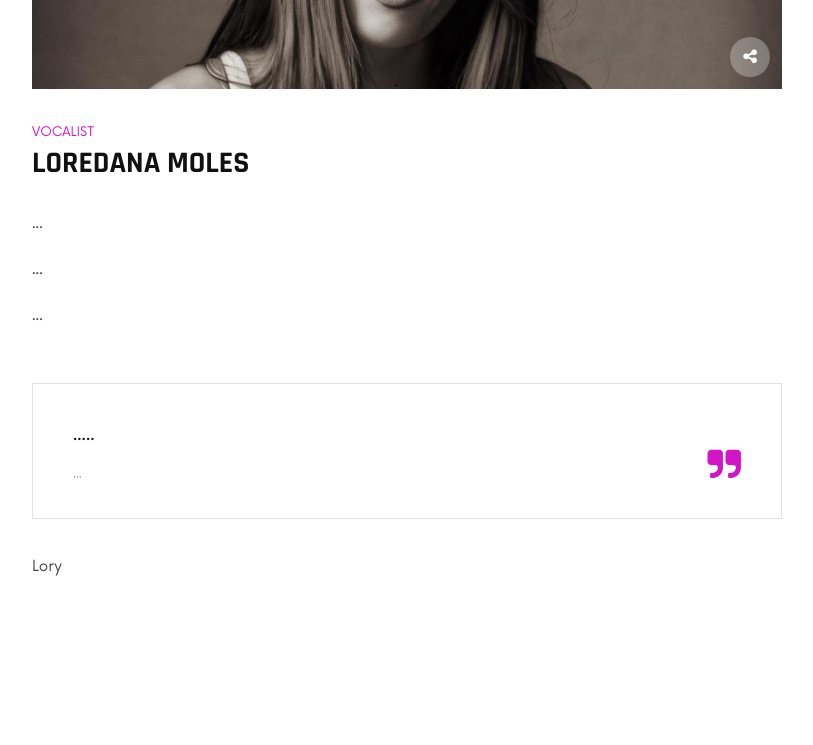
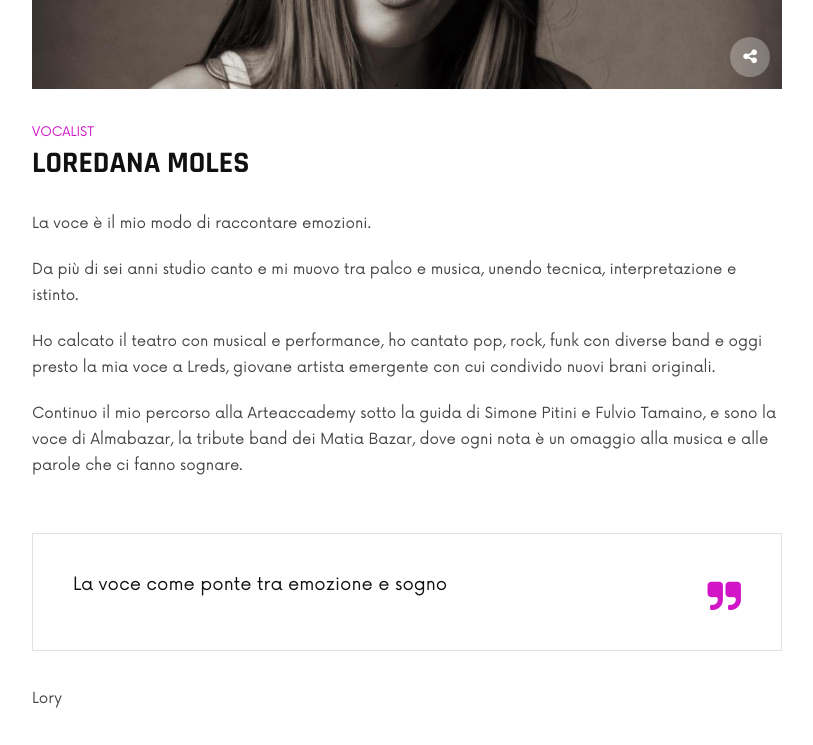
Before and after one commit to MauroMel/Almabazar, a plain HTML site: page loredana.html in a window 1280 px wide. Shown: the part 521-1266 px from the top of the page, without its empty margins (38-851 px from the left). Drawn offline with Linux system fonts and the light colour scheme.

Commit message:
loredana.html

```diff
--- a/loredana.html
+++ b/loredana.html
@@ -100,15 +100,14 @@
                             </div>
                         </div>
                        <div class="blog__details__desc">
-                            <p>...
-							</p>
-						<p>...</p>
-						<p>
-						...</p>
+                            <p>La voce è il mio modo di raccontare emozioni.</p>
+							<p>Da più di sei anni studio canto e mi muovo tra palco e musica, unendo tecnica, interpretazione e istinto.</p>
+							<p>Ho calcato il teatro con musical e performance, ho cantato pop, rock, funk con diverse band e oggi presto la mia voce a Lreds, giovane artista emergente con cui condivido nuovi brani originali.</p>
+							<p>Continuo il mio percorso alla Arteaccademy sotto la guida di Simone Pitini e Fulvio Tamaino, e sono la voce di Almabazar, la tribute band dei Matia Bazar, dove ogni nota è un omaggio alla musica e alle parole che ci fanno sognare.</p>
                         </div>
                         <div class="blog__details__quote">
-                            <p>.....</p>
-                            <h6>...</h6>
+                            <p>La voce come ponte tra emozione e sogno</p>
+                            <h6></h6>
                             <i class="fa fa-quote-right"></i>
                         </div>
                         <div class="blog__details__desc">
```
